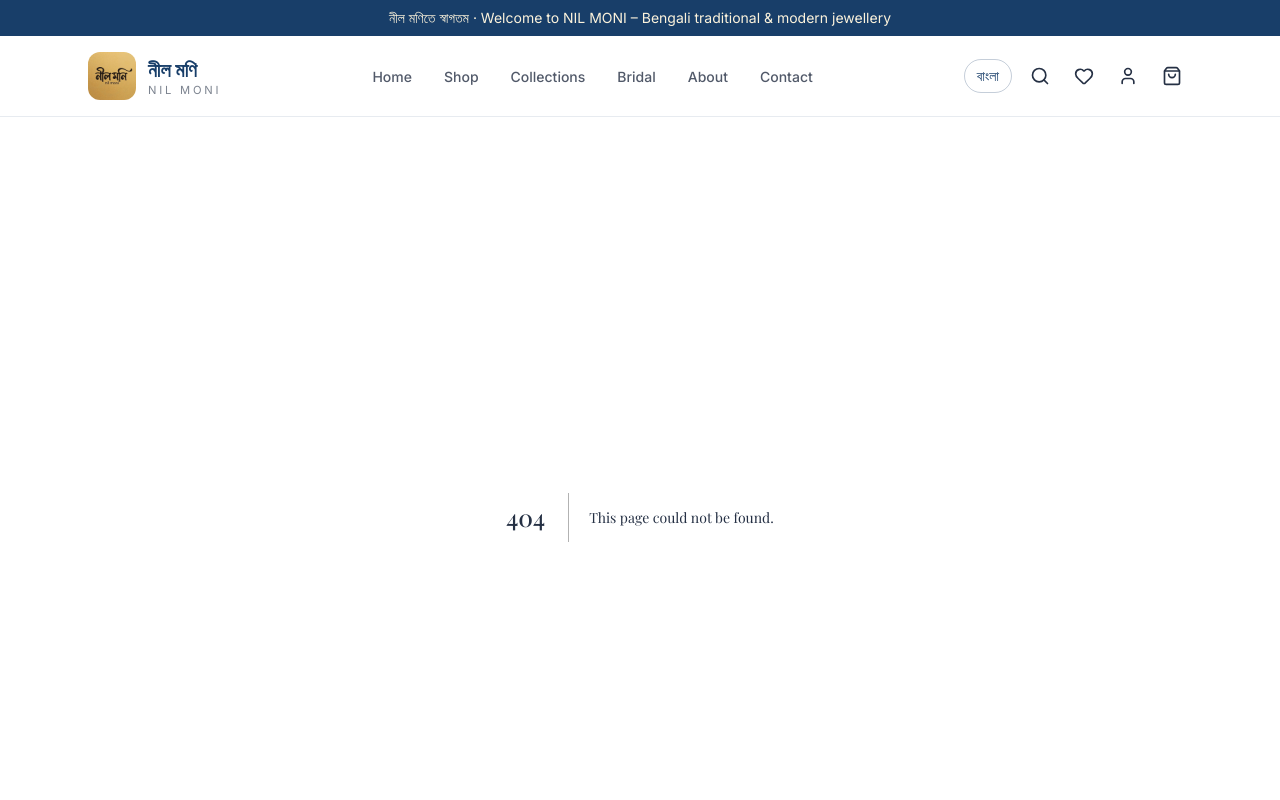
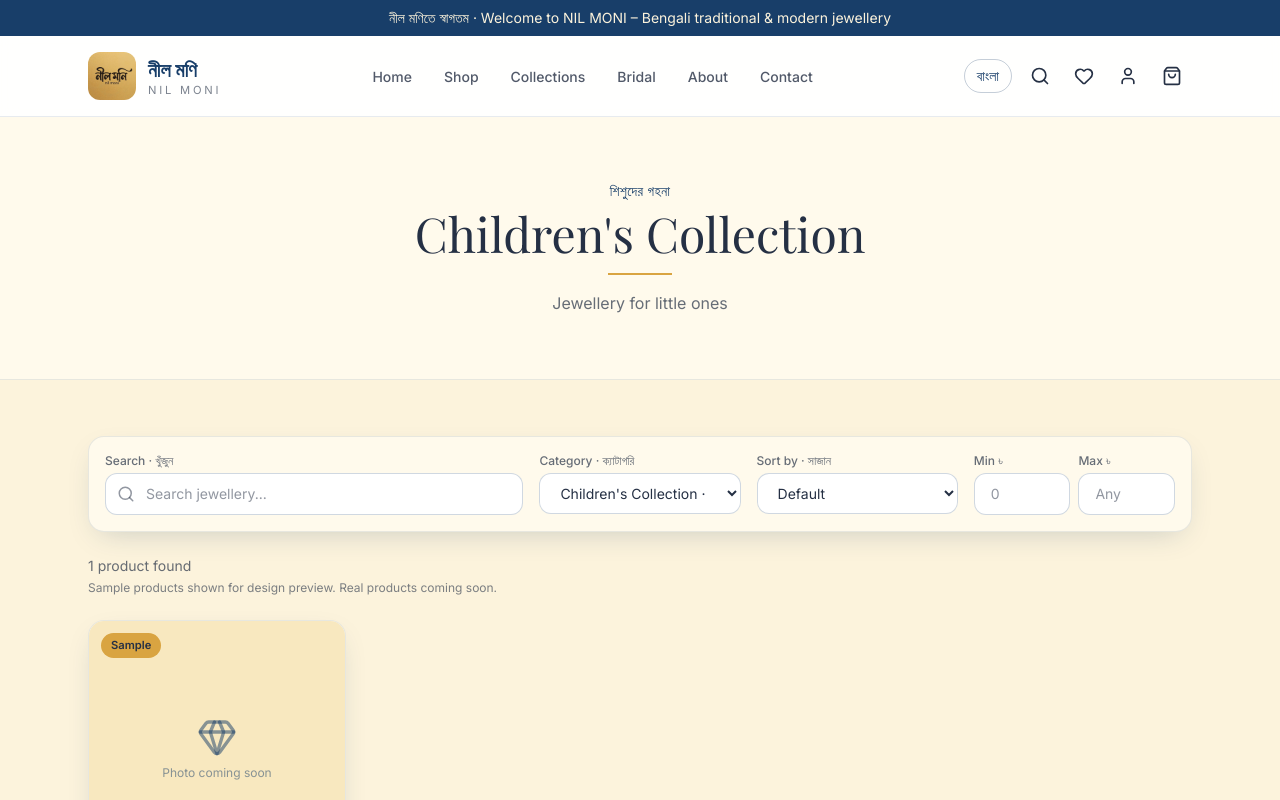
Before and after one commit to Labiba-Rahman-Oroni/Nil-Moni, a Next.js app in the folder frontend/: page /children in a window 1280 px wide. Before the commit this address had no page. Shown: the top 800 px of the page. Built offline with nearby package versions, Linux system fonts and the light colour scheme; a web font is replaced by a local one.

Commit message:
Add category, bridal, everyday and children pages

```diff
--- /dev/null
+++ b/frontend/app/bridal/page.tsx
@@ -0,0 +1,11 @@
+import type { Metadata } from "next";
+import CollectionView from "@/components/shop/CollectionView";
+
+export const metadata: Metadata = {
+       title: "Bridal Collection | NIL MONI – নীল মণি",
+       description: "Explore the NIL MONI bridal jewellery collection.",
+};
+
+export default function BridalPage() {
+       return <CollectionView slug="bridal" />;
+}
--- /dev/null
+++ b/frontend/app/category/[slug]/page.tsx
@@ -0,0 +1,43 @@
+import type { Metadata } from "next";
+import { notFound } from "next/navigation";
+import CollectionView from "@/components/shop/CollectionView";
+import { categories } from "@/constants/categories";
+
+type CategoryPageProps = {
+       params: Promise<{ slug: string }>;
+};
+
+// Only categories whose address is /category/[slug]
+// (bridal, everyday and children have their own pages)
+const routedCategories = categories.filter((c) =>
+       c.href.startsWith("/category/")
+);
+
+// Tells Next.js which pages to prepare in advance
+export function generateStaticParams() {
+       return routedCategories.map((c) => ({ slug: c.slug }));
+}
+
+// SEO title and description for each category
+export async function generateMetadata({
+       params,
+}: CategoryPageProps): Promise<Metadata> {
+       const { slug } = await params;
+       const category = routedCategories.find((c) => c.slug === slug);
+
+       if (!category) return { title: "Category not found | NIL MONI" };
+
+       return {
+              title: `${category.en} | NIL MONI – নীল মণি`,
+              description: `Shop ${category.en} (${category.bn}) at NIL MONI, Bengali traditional and modern jewellery.`,
+       };
+}
+
+export default async function CategoryPage({ params }: CategoryPageProps) {
+       const { slug } = await params;
+       const category = routedCategories.find((c) => c.slug === slug);
+
+       if (!category) notFound();
+
+       return <CollectionView slug={category.slug} />;
+}
--- /dev/null
+++ b/frontend/app/children/page.tsx
@@ -0,0 +1,11 @@
+import type { Metadata } from "next";
+import CollectionView from "@/components/shop/CollectionView";
+
+export const metadata: Metadata = {
+       title: "Children's Collection | NIL MONI – নীল মণি",
+       description: "Jewellery for little ones from NIL MONI.",
+};
+
+export default function ChildrenPage() {
+       return <CollectionView slug="children" />;
+}
--- /dev/null
+++ b/frontend/app/everyday/page.tsx
@@ -0,0 +1,11 @@
+import type { Metadata } from "next";
+import CollectionView from "@/components/shop/CollectionView";
+
+export const metadata: Metadata = {
+       title: "Everyday Wear | NIL MONI – নীল মণি",
+       description: "Light and easy everyday jewellery from NIL MONI.",
+};
+
+export default function EverydayPage() {
+       return <CollectionView slug="everyday" />;
+}
--- /dev/null
+++ b/frontend/components/shop/CollectionView.tsx
@@ -0,0 +1,33 @@
+import { notFound } from "next/navigation";
+import Container from "@/components/ui/Container";
+import PageHeader from "@/components/ui/PageHeader";
+import ShopCatalogue from "@/components/shop/ShopCatalogue";
+import { categories } from "@/constants/categories";
+
+type CollectionViewProps = {
+       slug: string;
+};
+
+// One page layout used by every category and collection page
+export default function CollectionView({ slug }: CollectionViewProps) {
+       const category = categories.find((c) => c.slug === slug);
+
+       // Unknown category -> show the 404 page
+       if (!category) notFound();
+
+       return (
+              <main>
+                     <PageHeader
+                            eyebrow={category.bn}
+                            title={category.en}
+                            subtitle={category.description}
+                     />
+                     <section className="py-10 md:py-14">
+                            <Container>
+                                   {/* key makes the filters reset when you move to another category */}
+                                   <ShopCatalogue key={category.slug} initialCategory={category.slug} />
+                            </Container>
+                     </section>
+              </main>
+       );
+}
--- a/frontend/components/shop/ShopCatalogue.tsx
+++ b/frontend/components/shop/ShopCatalogue.tsx
@@ -35,7 +35,7 @@ export default function ShopCatalogue({
 
        const hasFilters =
               query !== "" ||
-              category !== "all" ||
+              category !== initialCategory ||
               sort !== "default" ||
               minPrice !== "" ||
               maxPrice !== "";
@@ -67,7 +67,7 @@ export default function ShopCatalogue({
 
        function clearFilters() {
               setQuery("");
-              setCategory("all");
+              setCategory(initialCategory);
               setSort("default");
               setMinPrice("");
               setMaxPrice("");
```
